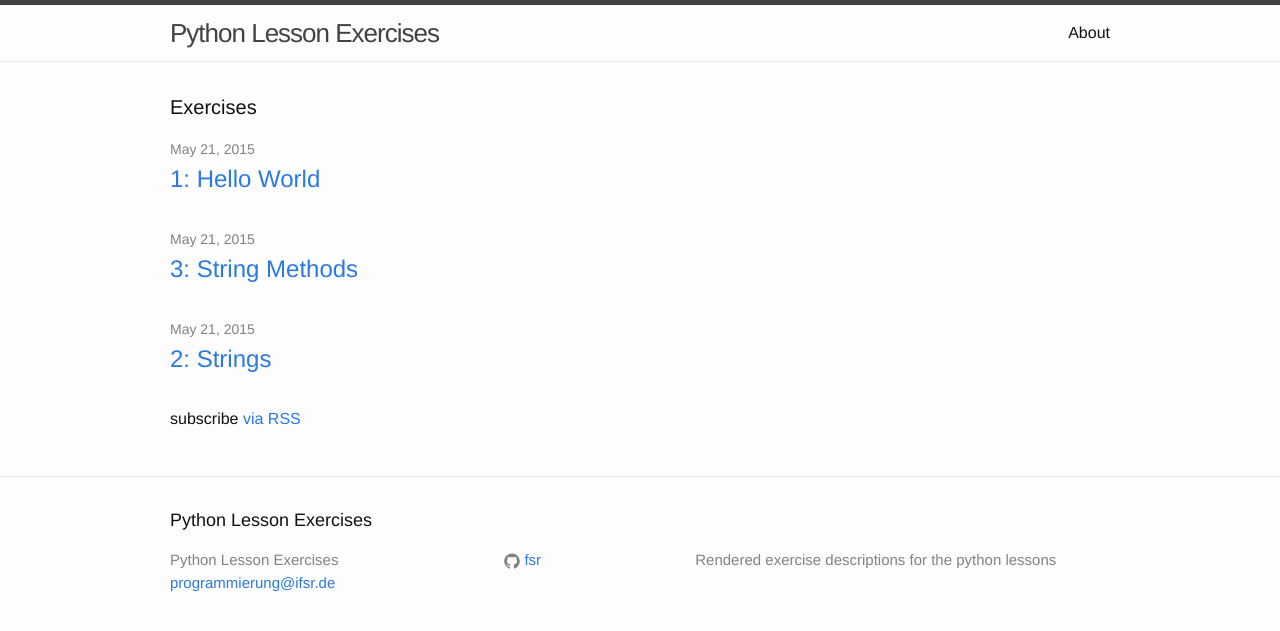
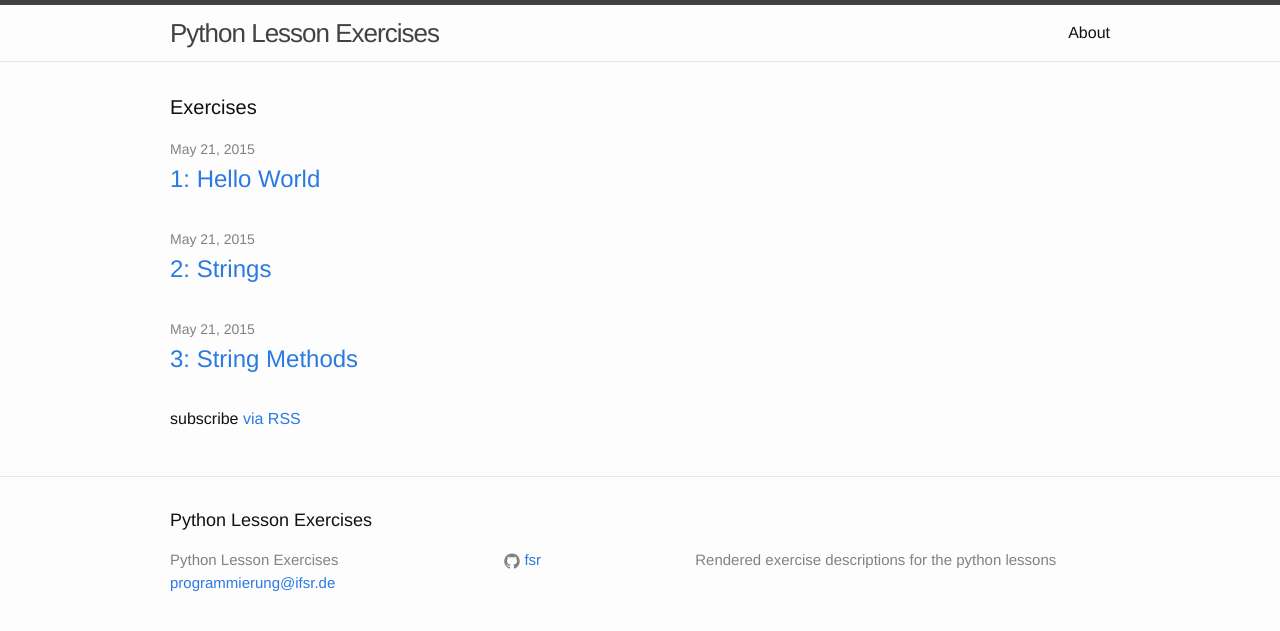
Before and after one commit to fsr/python-lessons, a Jekyll site: the page built from index.html, in a window 1280 px wide. Shown: the top 631 px of the page. Built offline with Jekyll 4.4.1, drawn with Linux system fonts in a browser that asks for light colours.

Commit message:
fixing sorting

```diff
--- a/index.html
+++ b/index.html
@@ -7,7 +7,8 @@ layout: default
   <h1 class="page-heading">Exercises</h1>
 
   <ul class="post-list">
-    {% for post in site.exercises | sort: 'number' reversed %}
+    {% assign exercises = site.exercises | sort: 'number' %}
+    {% for post in exercises %}
       {% if post.number and post.published != false %}
         <li>
           <span class="post-meta">{{ post.date | date: "%b %-d, %Y" }}</span>
```
